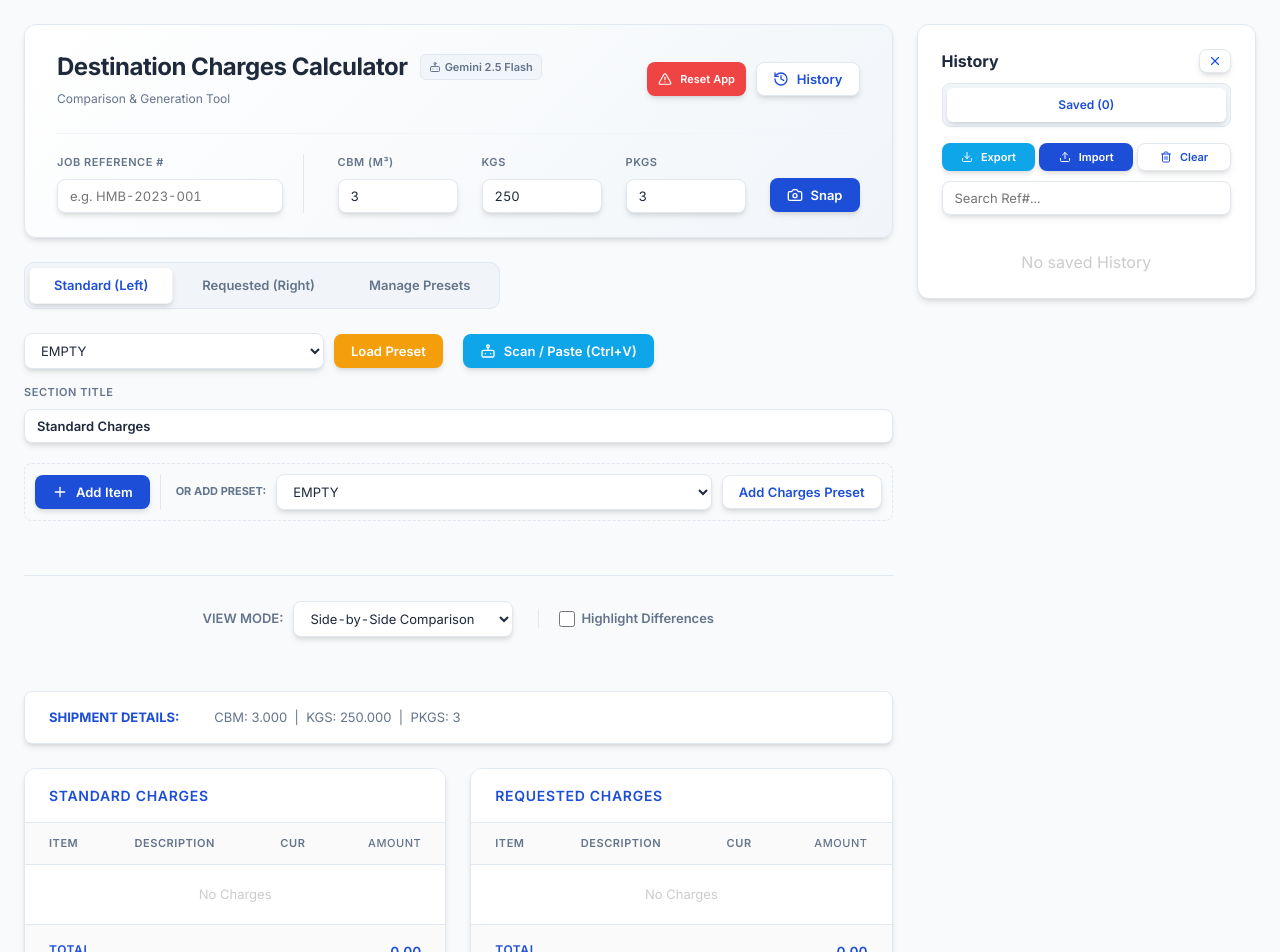
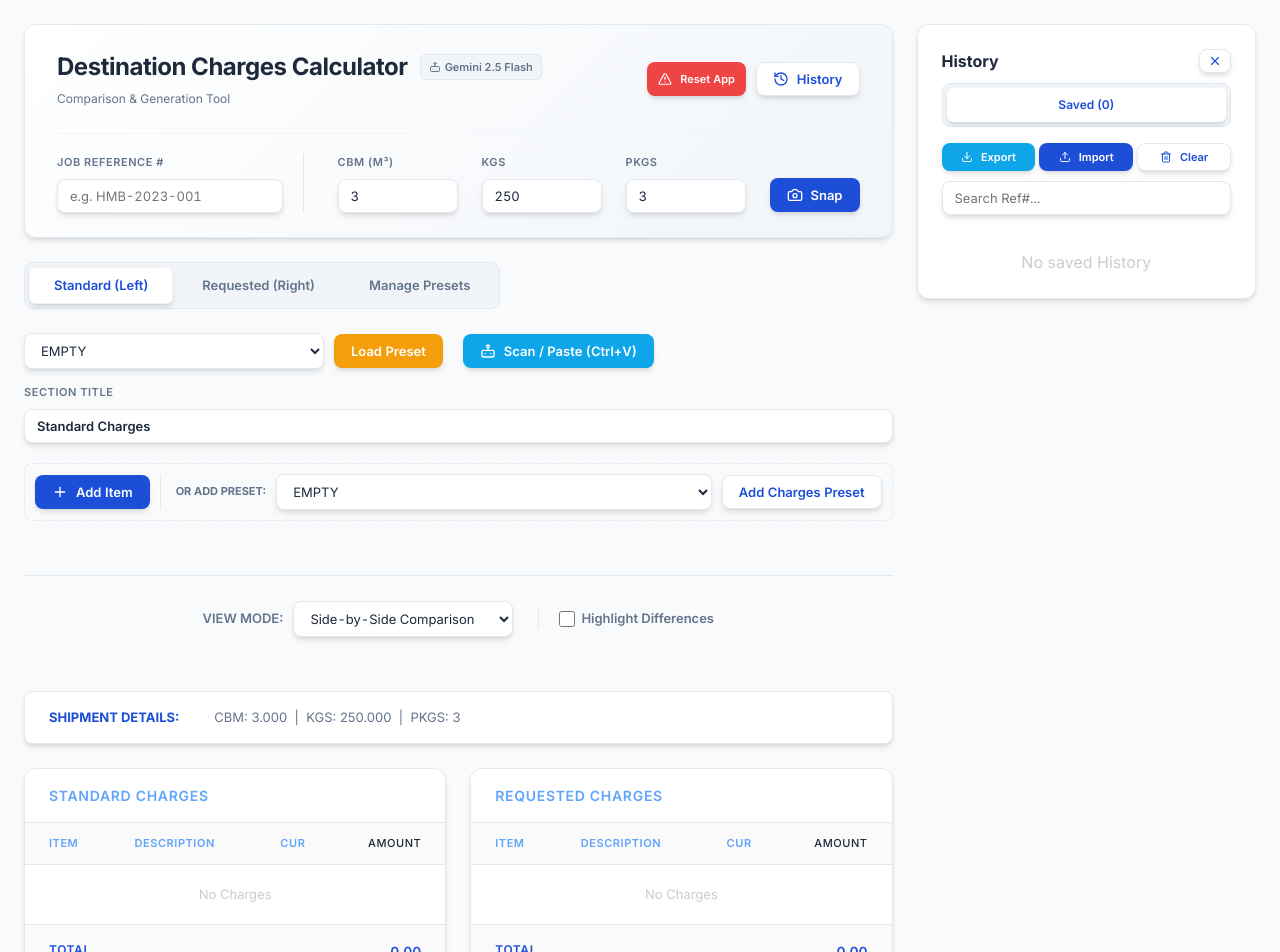
Before and after one commit to leo67621310-dev/DestCalc2026FEB, a React (Vite) app: page / in a window 1280 px wide. Shown: the top 952 px of the page. Built offline with nearby package versions, Linux system fonts and the light colour scheme.

Commit message:
Update index.css

```diff
--- a/index.css
+++ b/index.css
@@ -17,6 +17,9 @@
   --bg-card: #FFFFFF;        /* Card surface */
   --bg-soft: #F1F5F9;        /* Light panels (e.g. headers, inputs) */
   --bg-highlight: #DBEAFE;   /* Soft blue highlight / selection */
+
+  /* Softer blue specifically for table text */
+  --table-text: #60A5FA;     /* Light, less saturated blue */
 
   /* Semantic accents matching the HTML version */
   --success: #10B981;        /* Emerald 500 */
@@ -238,7 +241,7 @@ button:active { transform: translateY(0); box-shadow: var(--shadow); }
   padding: 16px 24px;
   font-size: 14px;
   font-weight: 600;
-  color: var(--primary);
+  color: var(--table-text);
   background-color: #ffffff;
   border-bottom: 1px solid var(--border);
   text-transform: uppercase;
@@ -251,11 +254,27 @@ button:active { transform: translateY(0); box-shadow: var(--shadow); }
 .table-wrapper { flex: 1; display: flex; flex-direction: column; }
 .xl-table { width: 100%; border-collapse: collapse; font-size: 13px; }
 
-.xl-header { background: #fafafa; color: var(--secondary); font-weight: 600; text-align: left; padding: 12px 24px; border-bottom: 1px solid var(--border); text-transform: uppercase; font-size: 11px; letter-spacing: 0.05em; }
+.xl-header {
+  background: #fafafa;
+  color: var(--table-text);
+  font-weight: 600;
+  text-align: left;
+  padding: 12px 24px;
+  border-bottom: 1px solid var(--border);
+  text-transform: uppercase;
+  font-size: 11px;
+  letter-spacing: 0.05em;
+}
 .xl-header.col-curr { text-align: center; }
 .xl-header.col-amt { text-align: right; padding-right: 24px; }
 
-.xl-row td { padding: 12px 24px; border-bottom: 1px solid var(--border-light); vertical-align: middle; transition: background-color 0.2s ease; }
+.xl-row td {
+  padding: 12px 24px;
+  border-bottom: 1px solid var(--border-light);
+  vertical-align: middle;
+  transition: background-color 0.2s ease;
+  color: var(--table-text);
+}
 .xl-row.pad-row td { border-bottom: 1px solid transparent; } /* Invisible borders for pads */
 .xl-row:nth-child(even) { background-color: #fafafa; }
 
@@ -271,7 +290,13 @@ button:active { transform: translateY(0); box-shadow: var(--shadow); }
 .row-diff-higher .calc-subtext, .row-diff-lower .calc-subtext, .row-diff-new .calc-subtext { opacity: 0.8; }
 .row-diff-higher .min-highlight, .row-diff-lower .min-highlight, .row-diff-new .min-highlight { color: inherit; }
 
-.col-amt { text-align: right; padding-right: 24px; font-weight: 500; font-variant-numeric: tabular-nums; }
+.col-amt {
+  text-align: right;
+  padding-right: 24px;
+  font-weight: 500;
+  font-variant-numeric: tabular-nums;
+  color: var(--text-main); /* Keep amounts high-contrast and neutral */
+}
 .min-highlight { font-weight: 600; color: var(--primary); font-size: 11px; }
 .calc-subtext { display: block; font-size: 11px; color: var(--secondary); margin-top: 4px; font-weight: 500; }
 
```
